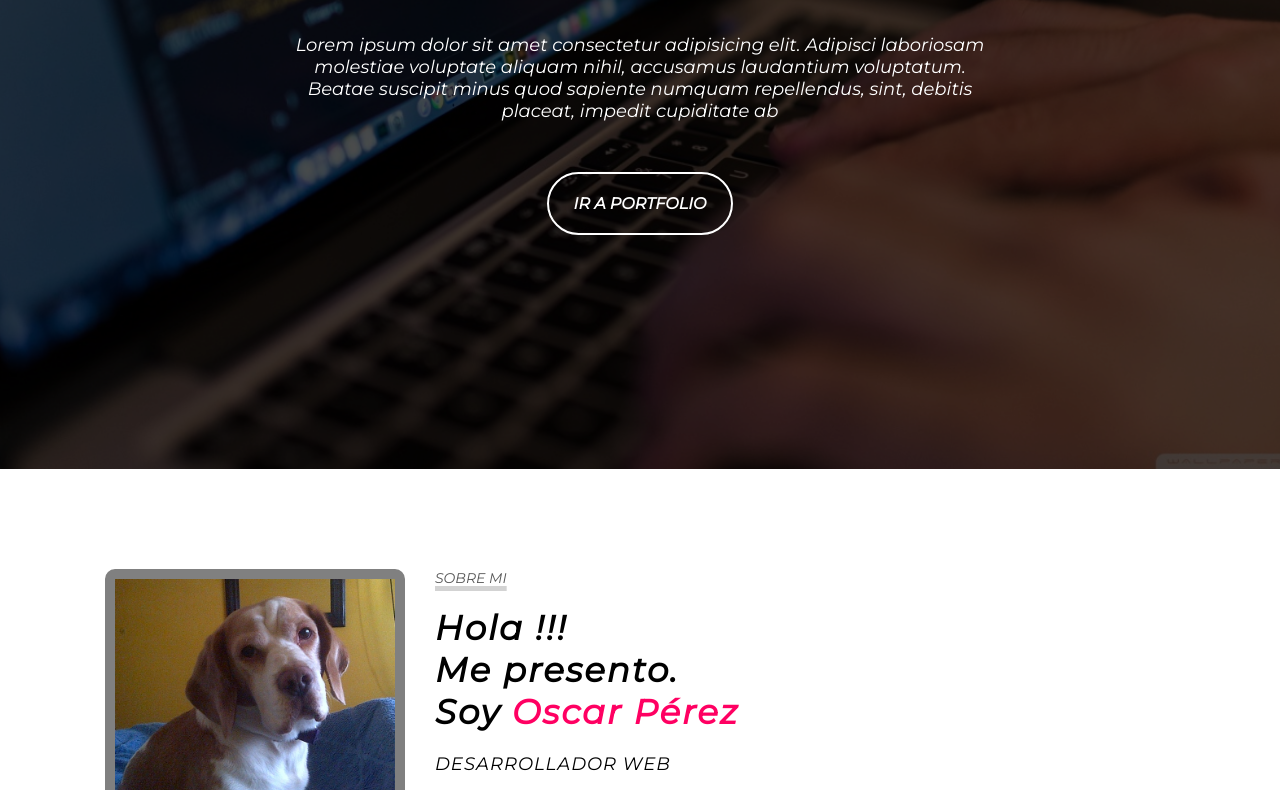
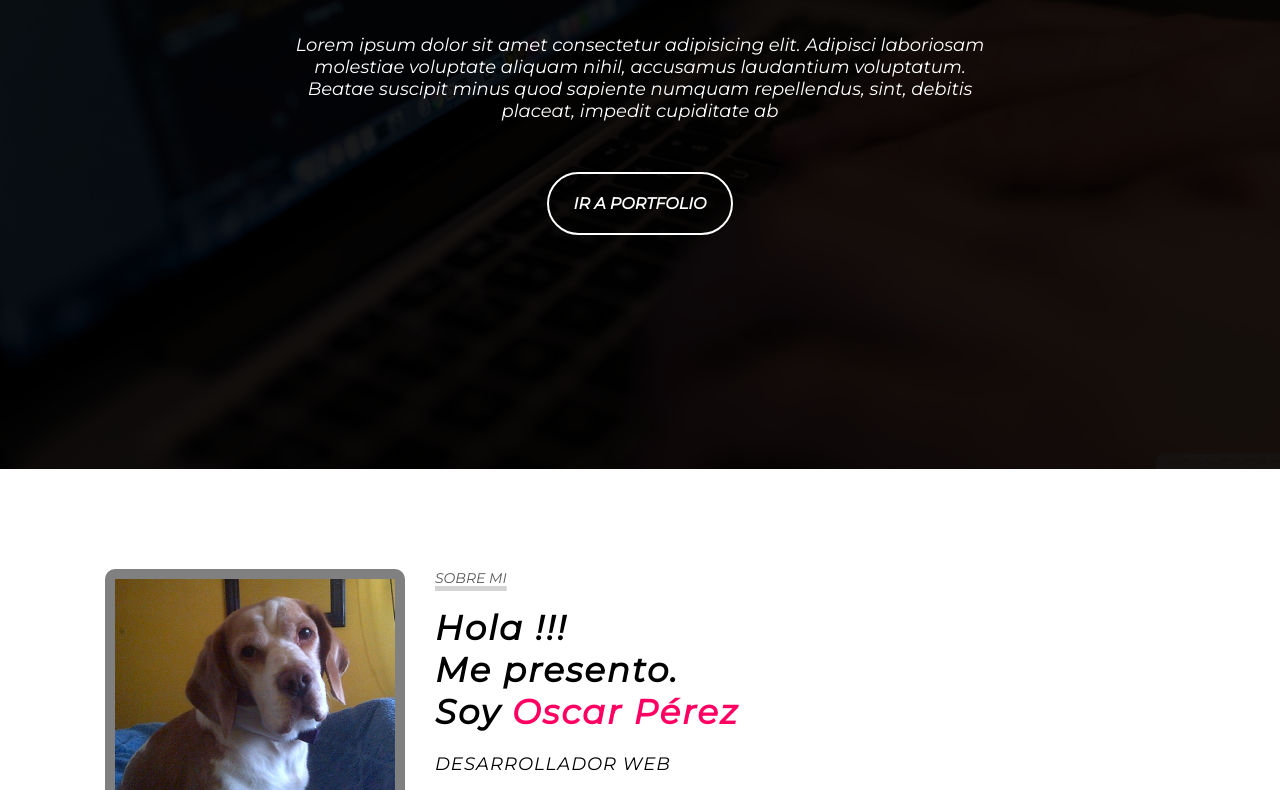
Before and after one commit to Kamaradenn67/Kamaradenn67.github.io, a plain HTML site: page Curriculum Vitae/index.html in a window 1280 px wide. Shown: the part 381-1171 px from the top of the page. Drawn offline with Linux system fonts and the light colour scheme.

Commit message:
Update estilo.css

```diff
--- a/Curriculum Vitae/CSS/estilo.css
+++ b/Curriculum Vitae/CSS/estilo.css
@@ -90,7 +90,7 @@ html
     max-width: 100%;
     height: 100vh;
     margin:auto;
-    background:rgba(0, 0, 0,.7);
+    background:rgba(0, 0, 0,.9);
     color:#fff;
     display: flex;
     flex-direction: column;
```
